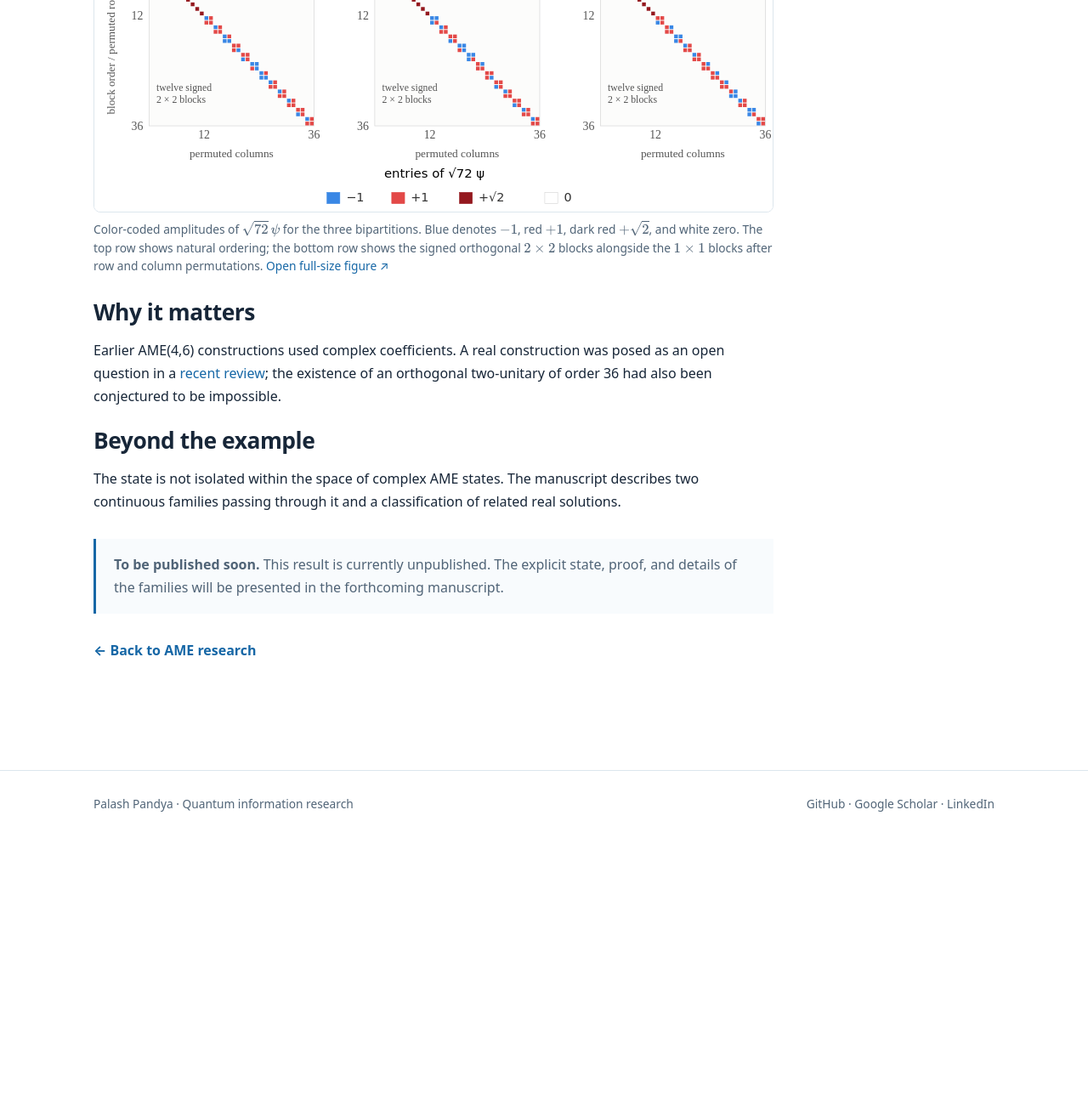
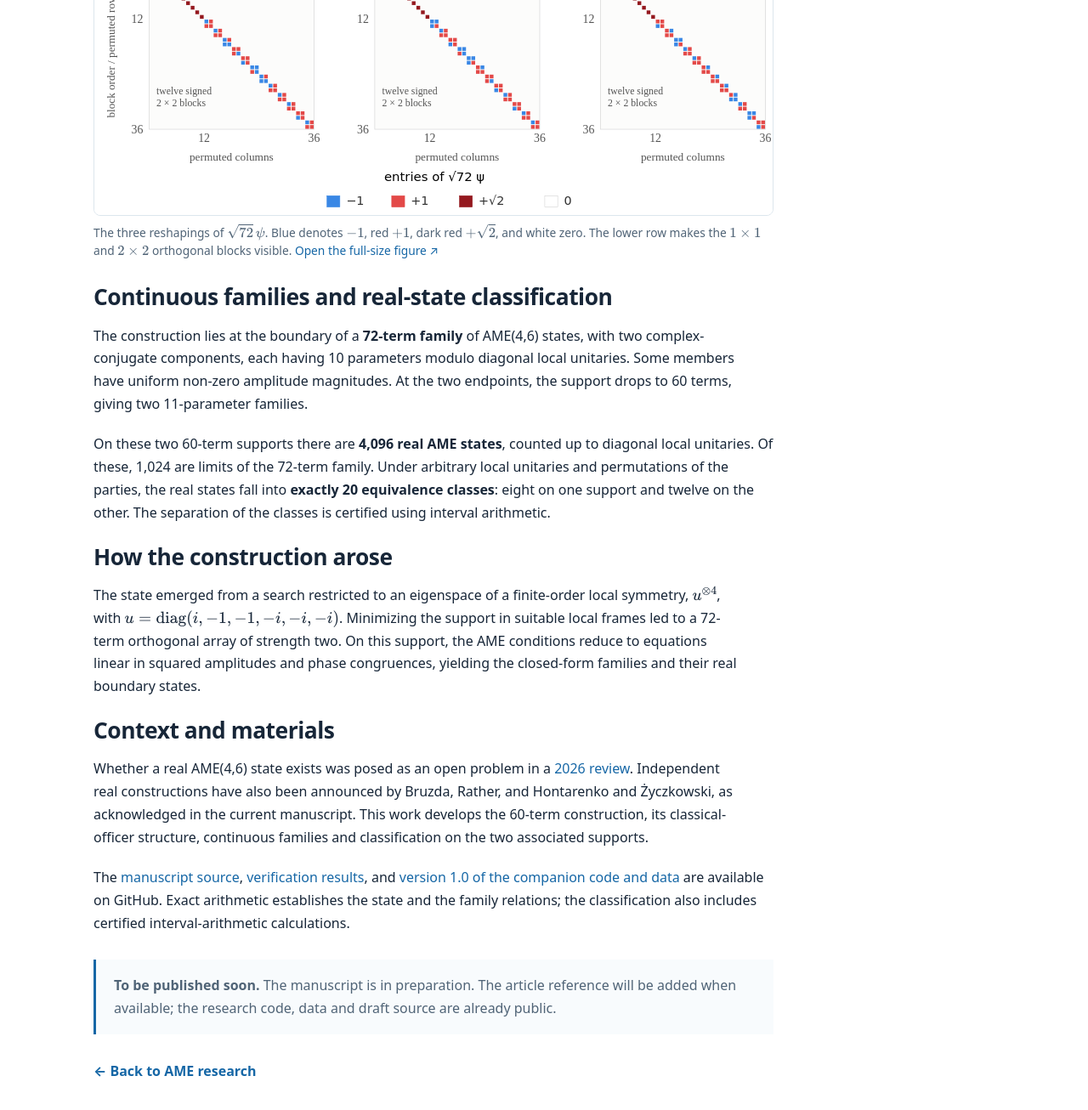
Before and after one commit to palashpandya/palashpandya.github.io, a Jekyll site: the page built from research/ame/real-ame46.md, in a window 1280 px wide and 1400 px high, scrolled down 1167 px. Shown: the top 1306 px of the window at 85% size. Built offline with Jekyll 4.4.1, drawn with Linux system fonts in a browser that asks for light colours; before the commit the page ends 2151 px from its top, so only the background shows below that; some of the changed text lies outside the part shown.

Commit message:
Refresh real AME(4,6) page from public 2026 manuscript and results

```diff
--- a/research/ame/real-ame46.md
+++ b/research/ame/real-ame46.md
@@ -1,44 +1,50 @@
 ---
-title: A real AME(4,6) state
-description: An unpublished construction of a real absolutely maximally entangled state of four six-level systems.
+title: Real AME(4,6) states
+description: A real 60-term AME(4,6) construction, continuous families and a classification of real states.
 layout: default
 permalink: /research/ame/real-ame46/
 ---
 <section class="page-head">
-<p class="eyebrow">Unpublished result · Manuscript in preparation</p>
-<h1>A real AME(4,6) state</h1>
-<p class="lede">An explicit absolutely maximally entangled state of four six-level quantum systems whose coefficients are all real.</p>
+<p class="eyebrow">Research note · Manuscript in preparation (2026)</p>
+<h1>Real AME(4,6) states</h1>
+<p class="lede">A real solution of Euler's thirty-six officers problem, with a simple orthogonal block structure, continuous families and a classification of related real states.</p>
 </section>
 
 <article class="prose">
 
-<h2>The result</h2>
-<p>We have constructed a real pure state of four six-level systems (quhexes) whose every two-party reduced density matrix is maximally mixed:</p>
+<p>This page summarizes the manuscript <em>Euler's thirty-six officers need not all be entangled: real AME(4,6), families and classification</em>. The <a href="https://github.com/palashpandya/real-ame46">companion repository</a> is public and contains the manuscript source, exact state data and verification scripts.</p>
 
+<h2>The real state</h2>
+<p>We construct a pure state of four six-level systems (quhexes) whose coefficients are real and whose two-party reduced states are all maximally mixed:</p>
 <p>\[
-\rho_{AB}=\frac{I_{36}}{36}
-\qquad \text{for every pair } A,B.
+\rho_{AB}=\frac{I_{36}}{36}\qquad\text{for every pair of parties }A,B.
 \]</p>
 
-<p>The state has <strong>60 non-zero coefficients</strong> in the computational basis. Its amplitudes are real, and the corresponding three \(36\times36\) matrix reshapings are all orthogonal after multiplication by 6. This gives a real orthogonal two-unitary matrix of order 36.</p>
+<p>In the computational basis it has <strong>60 non-zero coefficients</strong>: 30 equal to \(+1/\sqrt{72}\), 18 equal to \(-1/\sqrt{72}\), and 12 equal to \(+\sqrt{2}/\sqrt{72}=1/6\). The other 1,236 coefficients vanish.</p>
 
-<h2>Real coefficients</h2>
-<p>In the computational basis, the normalized state has <strong>30 coefficients equal to \(+1/\sqrt{72}\)</strong>, <strong>18 equal to \(-1/\sqrt{72}\)</strong>, and <strong>12 equal to \(+\sqrt{2}/\sqrt{72}=1/6\)</strong>. The remaining 1,236 of the \(6^4=1296\) coefficients are zero.</p>
+<p>For each of the three bipartitions, the corresponding \(36\times36\) reshaping of \(6\psi\) is real orthogonal. After permuting rows and columns, it consists of <strong>12 scalar \(1\times1\) blocks</strong> and <strong>12 orthogonal \(2\times2\) blocks</strong>. In the thirty-six officers interpretation, this gives 12 classical officers and 24 entangled, two-term officers.</p>
 
 <figure class="ame-figure">
-<div class="ame-diagram-scroll" role="region" aria-label="Schematic diagrams of the three AME(4,6) bipartitions" tabindex="0" style="max-width:100%;overflow-x:auto">
-<img src="{{ '/assets/illustrations/real-ame46-amplitudes.svg' | relative_url }}" alt="Color-coded amplitudes in the three bipartitions of the real AME(4,6) state: upper row shows the coefficient matrix in natural order, and lower row shows twelve 1-by-1 and twelve 2-by-2 orthogonal blocks. Blue means negative one, red means positive one, dark red means positive square root of two, after scaling the coefficients by square root of 72." width="960" height="713" loading="lazy">
+<div class="ame-diagram-scroll" role="region" aria-label="Color-coded amplitudes for the three AME(4,6) bipartitions" tabindex="0">
+<img src="{{ '/assets/illustrations/real-ame46-amplitudes.svg' | relative_url }}" alt="The three color-coded 36-by-36 coefficient matrices in natural order, and beneath them the same matrices permuted into twelve scalar and twelve orthogonal two-by-two blocks. Blue is minus one, red is plus one, and dark red is plus square root of two after scaling by square root of 72." width="960" height="713" loading="lazy">
 </div>
-<figcaption>Color-coded amplitudes of \(\sqrt{72}\,\psi\) for the three bipartitions. Blue denotes \(-1\), red \(+1\), dark red \(+\sqrt{2}\), and white zero. The top row shows natural ordering; the bottom row shows the signed orthogonal \(2\times2\) blocks alongside the \(1\times1\) blocks after row and column permutations. <a href="{{ '/assets/illustrations/real-ame46-amplitudes.svg' | relative_url }}" target="_blank" rel="noopener noreferrer">Open full-size figure ↗</a></figcaption>
+<figcaption>The three reshapings of \(\sqrt{72}\,\psi\). Blue denotes \(-1\), red \(+1\), dark red \(+\sqrt{2}\), and white zero. The lower row makes the \(1\times1\) and \(2\times2\) orthogonal blocks visible. <a href="{{ '/assets/illustrations/real-ame46-amplitudes.svg' | relative_url }}" target="_blank" rel="noopener noreferrer">Open the full-size figure ↗</a></figcaption>
 </figure>
 
-<h2>Why it matters</h2>
-<p>Earlier AME(4,6) constructions used complex coefficients. A real construction was posed as an open question in a <a href="https://arxiv.org/abs/2508.04777">recent review</a>; the existence of an orthogonal two-unitary of order 36 had also been conjectured to be impossible. </p>
+<h2>Continuous families and real-state classification</h2>
+<p>The construction lies at the boundary of a <strong>72-term family</strong> of AME(4,6) states, with two complex-conjugate components, each having 10 parameters modulo diagonal local unitaries. Some members have uniform non-zero amplitude magnitudes. At the two endpoints, the support drops to 60 terms, giving two 11-parameter families.</p>
 
-<h2>Beyond the example</h2>
-<p>The state is not isolated within the space of complex AME states. The manuscript describes two continuous families passing through it and a classification of related real solutions.</p>
+<p>On these two 60-term supports there are <strong>4,096 real AME states</strong>, counted up to diagonal local unitaries. Of these, 1,024 are limits of the 72-term family. Under arbitrary local unitaries and permutations of the parties, the real states fall into <strong>exactly 20 equivalence classes</strong>: eight on one support and twelve on the other. The separation of the classes is certified using interval arithmetic.</p>
 
-<div class="notice"><strong>To be published soon.</strong> This result is currently unpublished. The explicit state, proof, and details of the families will be presented in the forthcoming manuscript.</div>
+<h2>How the construction arose</h2>
+<p>The state emerged from a search restricted to an eigenspace of a finite-order local symmetry, \(u^{\otimes4}\), with \(u=\operatorname{diag}(i,-1,-1,-i,-i,-i)\). Minimizing the support in suitable local frames led to a 72-term orthogonal array of strength two. On this support, the AME conditions reduce to equations linear in squared amplitudes and phase congruences, yielding the closed-form families and their real boundary states.</p>
+
+<h2>Context and materials</h2>
+<p>Whether a real AME(4,6) state exists was posed as an open problem in a <a href="https://arxiv.org/abs/2508.04777">2026 review</a>. Independent real constructions have also been announced by Bruzda, Rather, and Hontarenko and Życzkowski, as acknowledged in the current manuscript. This work develops the 60-term construction, its classical-officer structure, continuous families and classification on the two associated supports.</p>
+
+<p>The <a href="https://github.com/palashpandya/real-ame46/blob/main/paper/main.tex">manuscript source</a>, <a href="https://github.com/palashpandya/real-ame46/tree/main/results">verification results</a>, and <a href="https://github.com/palashpandya/real-ame46/tree/v1.0">version 1.0 of the companion code and data</a> are available on GitHub. Exact arithmetic establishes the state and the family relations; the classification also includes certified interval-arithmetic calculations.</p>
+
+<div class="notice"><strong>To be published soon.</strong> The manuscript is in preparation. The article reference will be added when available; the research code, data and draft source are already public.</div>
 
 <p><a class="link-arrow" href="{{ '/research/ame/' | relative_url }}">← Back to AME research</a></p>
 
```
